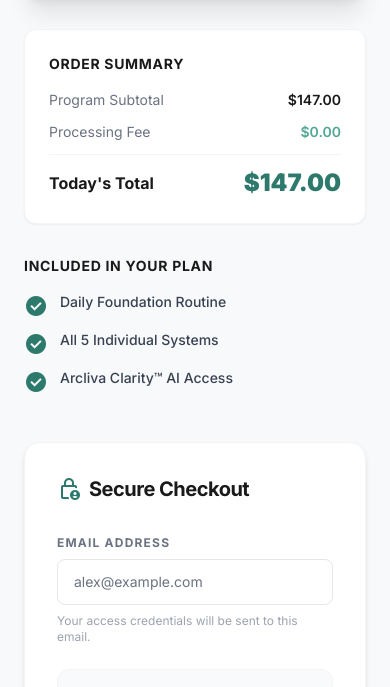
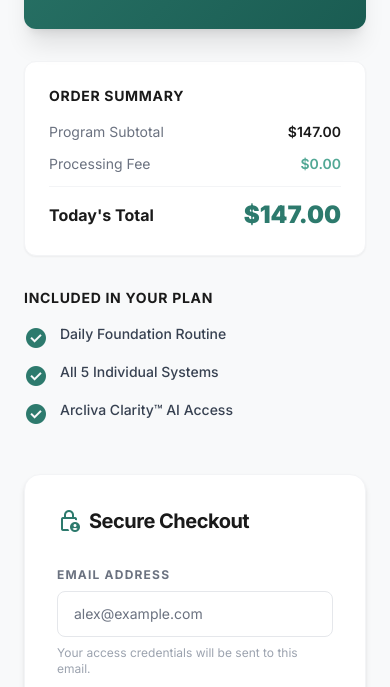
Before and after one commit to printistjr/arcliva-site, a website: page checkout.html in a window 390 px wide. Shown: the part 448-1135 px from the top of the page. Drawn offline with nearby package versions, Linux system fonts and the light colour scheme.

Commit message:
Revert ecosystem to pt-20, add pt-20 to checkout

```diff
--- a/checkout.html
+++ b/checkout.html
@@ -124,7 +124,7 @@
 (function(){var btn=document.getElementById('mobile-menu-btn');var menu=document.getElementById('mobile-menu');if(btn&&menu){btn.addEventListener('click',function(){menu.classList.toggle('hidden');var icon=btn.querySelector('.material-symbols-outlined');icon.textContent=menu.classList.contains('hidden')?'menu':'close';});}})();
 </script>
 
-<main class="max-w-4xl mx-auto px-6 py-12 md:py-20">
+<main class="max-w-4xl mx-auto px-6 pt-20 py-12 md:py-20">
 <!-- Header Section -->
 <header class="text-center mb-12">
 <h1 class="text-4xl md:text-5xl font-extrabold tracking-tight mb-2 text-charcoal" style="">The Ecosystem</h1>
```
Also changed, not shown: ecosystem.html (+1 -1 lines).
